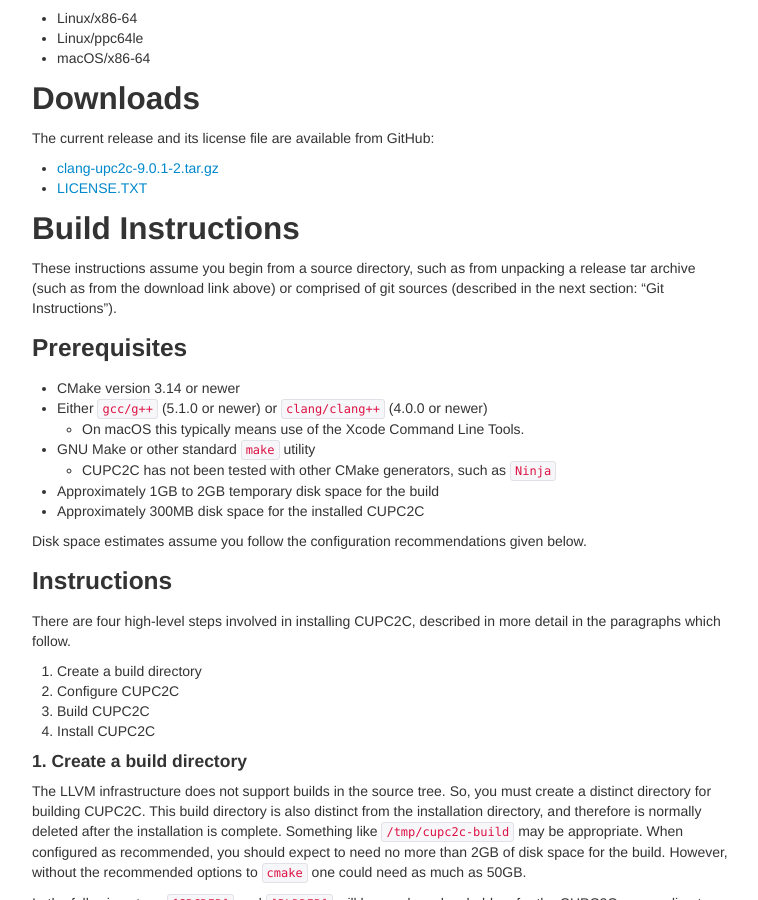
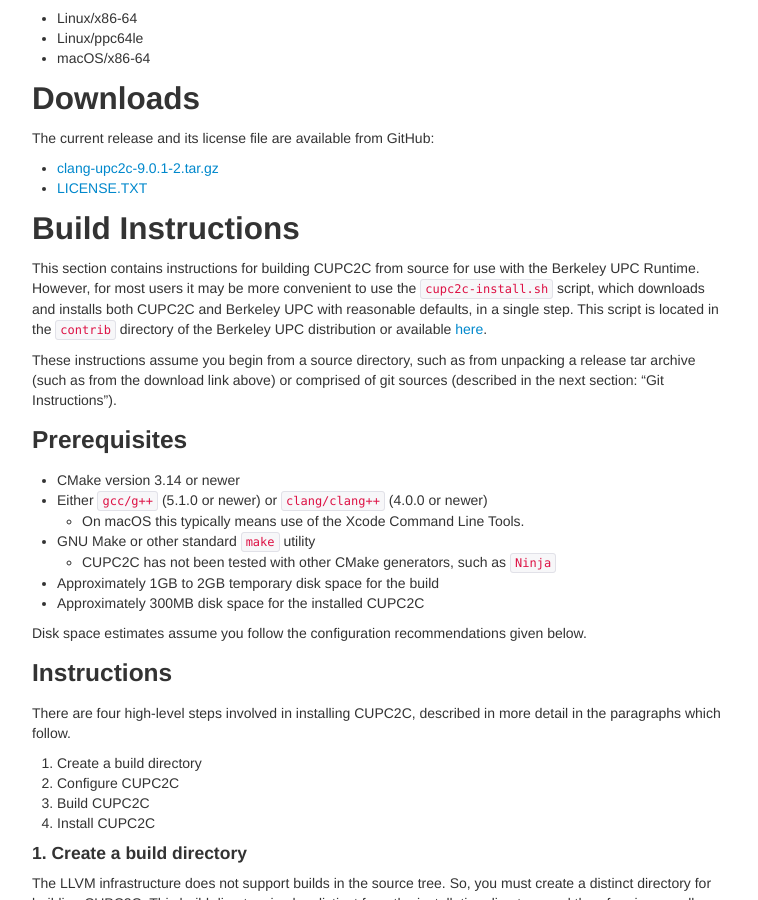
Before and after one commit to clangupc/clangupc.github.io, a Jekyll site: the page built from clang-upc2c/index.md, in a window 1280 px wide and 900 px high, scrolled down 335 px. Shown: the whole window, without its empty margins (258-1016 px from the left). Built offline with Jekyll 4.4.1, drawn with Linux system fonts in a browser that asks for light colours.

Commit message:
Advertise cupc2c-install.sh

```diff
--- a/clang-upc2c/index.md
+++ b/clang-upc2c/index.md
@@ -31,6 +31,14 @@
 + [LICENSE.TXT](https://raw.githubusercontent.com/clangupc/upc2c/clang-upc2c-9.0.1-2/LICENSE.TXT)
 
 ## Build Instructions
+
+This section contains instructions for building CUPC2C from source for use with
+the Berkeley UPC Runtime.  However, for most users it may be more convenient to
+use the `cupc2c-install.sh` script, which downloads and installs both CUPC2C
+and Berkeley UPC with reasonable defaults, in a single step.  This script is
+located in the `contrib` directory of the Berkeley UPC distribution or available
+[here](https://bitbucket.org/berkeleylab/upc-runtime/raw/master/contrib/cupc2c-install.sh).
+
 
 These instructions assume you begin from a source directory, such as from
 unpacking a release tar archive (such as from the download link above) or
```
